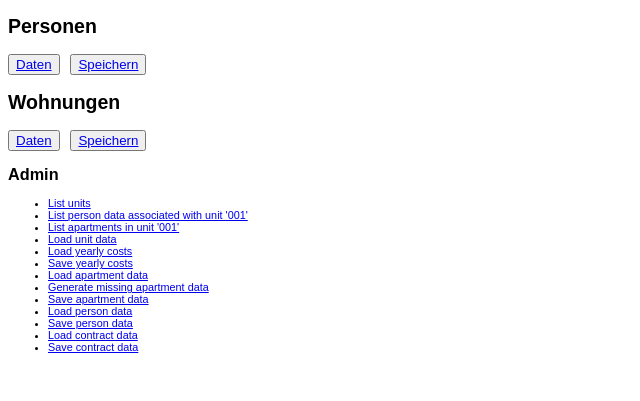
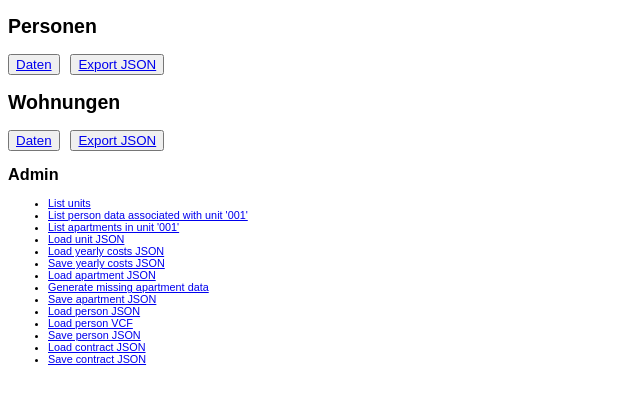
Before and after one commit to jeremytammik/heizkosten, a website: page public/index.html in a window 1280 px wide. Shown: the part 51-452 px from the top of the page, without its empty margins (0-640 px from the left). Drawn offline with Linux system fonts and the light colour scheme.

Commit message:
added new entry point for vcf import

```diff
--- a/public/index.html
+++ b/public/index.html
@@ -11,12 +11,12 @@
     <h2>Personen</h2>
 
     <button><a href="/person/unit/001/list">Daten</a></button> &nbsp;
-    <button><a href="/person/save_data">Speichern</a></button> &nbsp;
+    <button><a href="/person/save_data">Export JSON</a></button> &nbsp;
 
     <h2>Wohnungen</h2>
 
     <button><a href="/apt/unit/001/list">Daten</a></button> &nbsp;
-    <button><a href="/apt/save_data">Speichern</a></button> &nbsp;
+    <button><a href="/apt/save_data">Export JSON</a></button> &nbsp;
 
     <div style="font-size: smaller">
     <h2>Admin</h2>
@@ -24,16 +24,17 @@
       <li><a href="/unit">List units</a></li>
       <li><a href="/person/unit/001/list">List person data associated with unit '001'</a></li>
       <li><a href="/apt/unit/001/list">List apartments in unit '001'</a></li>
-      <li><a href="/unit/load_data">Load unit data</a></li>
-      <li><a href="/cost/load_data">Load yearly costs</a></li>
-      <li><a href="/cost/save_data">Save yearly costs</a></li>
-      <li><a href="/apt/load_data">Load apartment data</a></li>
+      <li><a href="/unit/load_data">Load unit JSON</a></li>
+      <li><a href="/cost/load_data">Load yearly costs JSON</a></li>
+      <li><a href="/cost/save_data">Save yearly costs JSON</a></li>
+      <li><a href="/apt/load_data">Load apartment JSON</a></li>
       <li><a href="/apt/generate_missing">Generate missing apartment data</a></li>
-      <li><a href="/apt/save_data">Save apartment data</a></li>
-      <li><a href="/person/load_data">Load person data</a></li>
-      <li><a href="/person/save_data">Save person data</a></li>
-      <li><a href="/contract/load_data">Load contract data</a></li>
-      <li><a href="/contract/save_data">Save contract data</a></li>
+      <li><a href="/apt/save_data">Save apartment JSON</a></li>
+      <li><a href="/person/load_data">Load person JSON</a></li>
+      <li><a href="/person/load_vcf">Load person VCF</a></li>
+      <li><a href="/person/save_data">Save person JSON</a></li>
+      <li><a href="/contract/load_data">Load contract JSON</a></li>
+      <li><a href="/contract/save_data">Save contract JSON</a></li>
     </ul>
     </div>
   </body>
```
